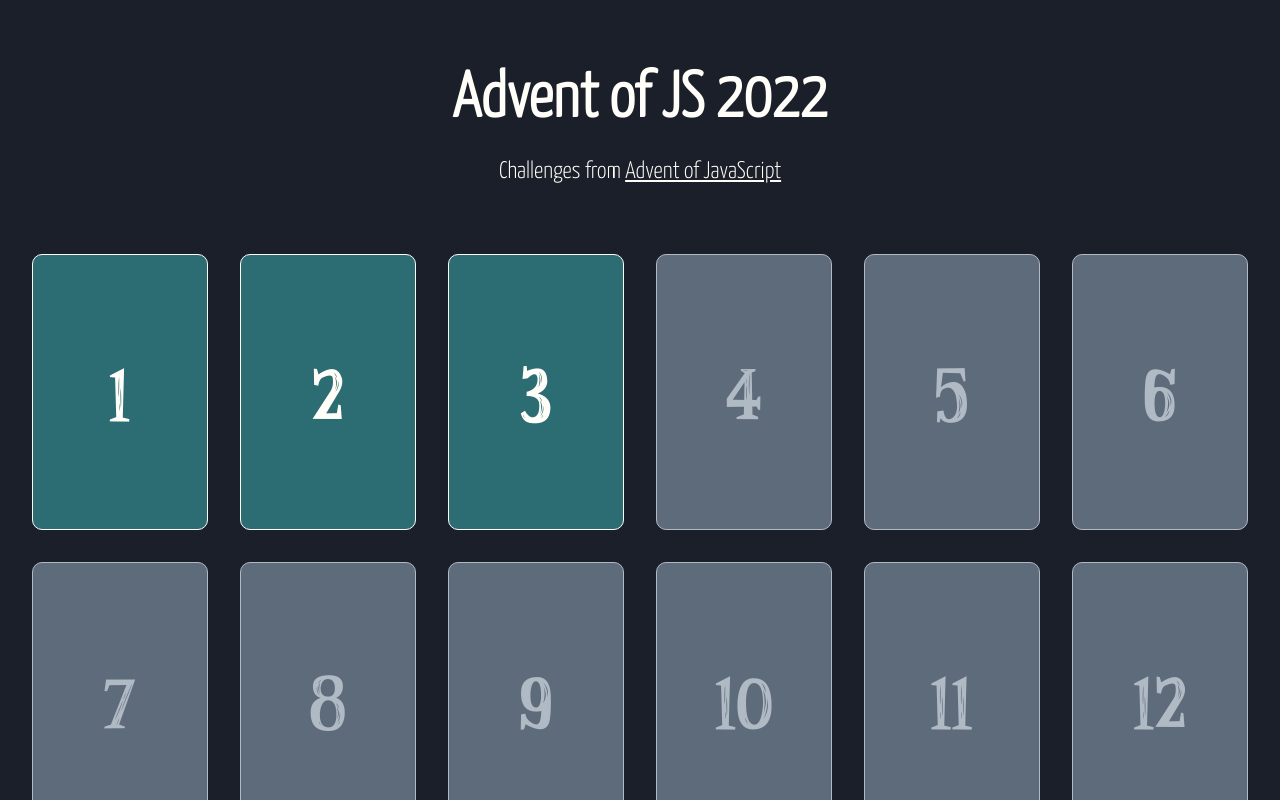
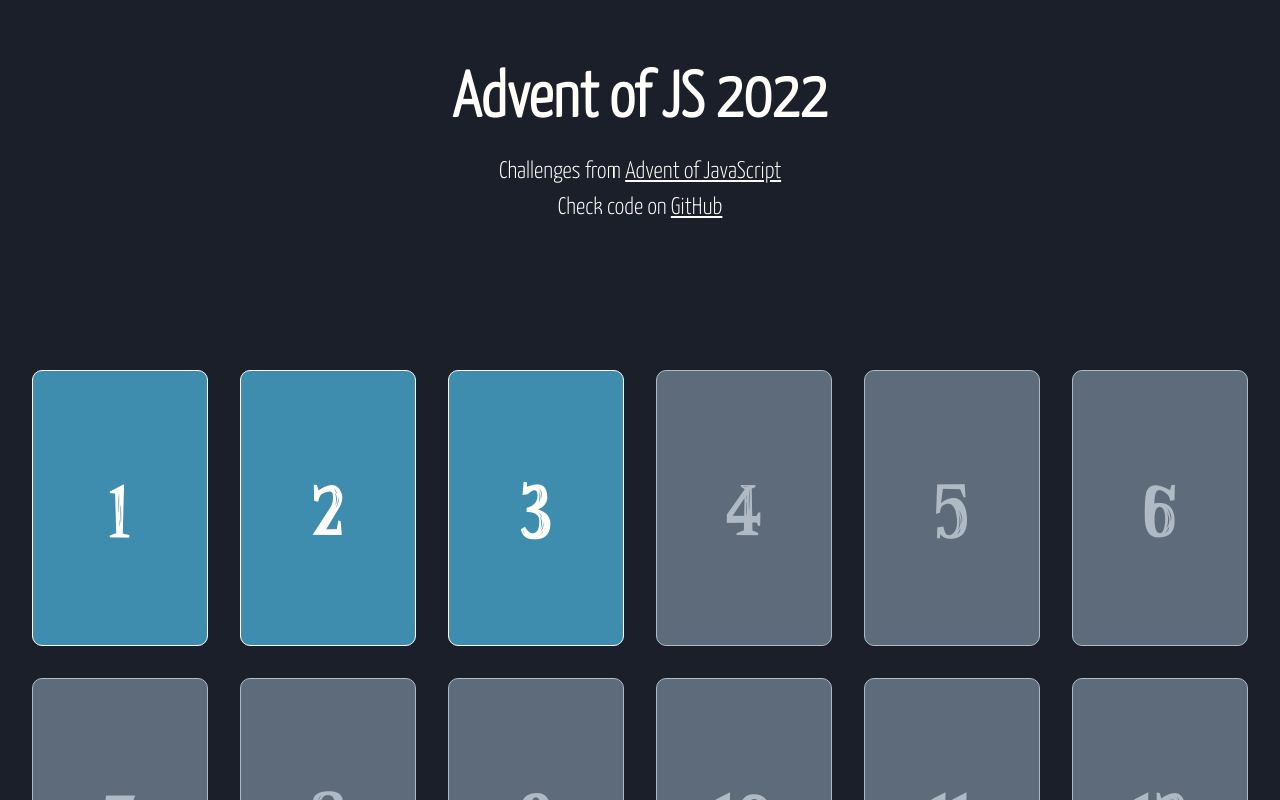
Before and after one commit to jsoulet/adventofjs22, a Next.js app: page / in a window 1280 px wide. Shown: the top 800 px of the page. Built offline with nearby package versions, Linux system fonts and the light colour scheme.

Commit message:
:sparkles: add github link

```diff
--- a/components/home/DayCard.tsx
+++ b/components/home/DayCard.tsx
@@ -4,7 +4,7 @@
 const CardTitle = styled.h2`
   margin: 0 0 1rem 0;
   font-size: 4rem;
-  background: #2C6C73;
+  background: #3e8daf;
   width: 100%;
   height: 100%;
   display: flex;
--- a/pages/index.tsx
+++ b/pages/index.tsx
@@ -13,6 +13,7 @@
   margin: 1rem 0 4rem;
   line-height: 1.5;
   font-size: 1.5rem;
+  text-align: center;
 `
 const Container = styled.div`
   padding: 0 2rem;
@@ -63,6 +64,11 @@
 
         <Description>
           Challenges from <a href="https://www.adventofjs.com/">Advent of JavaScript</a>
+          <br/>
+          Check code on <a href="https://www.adventofjs.com/">GitHub</a>
+        </Description>
+        <Description>
+
         </Description>
 
         <Grid>
```
